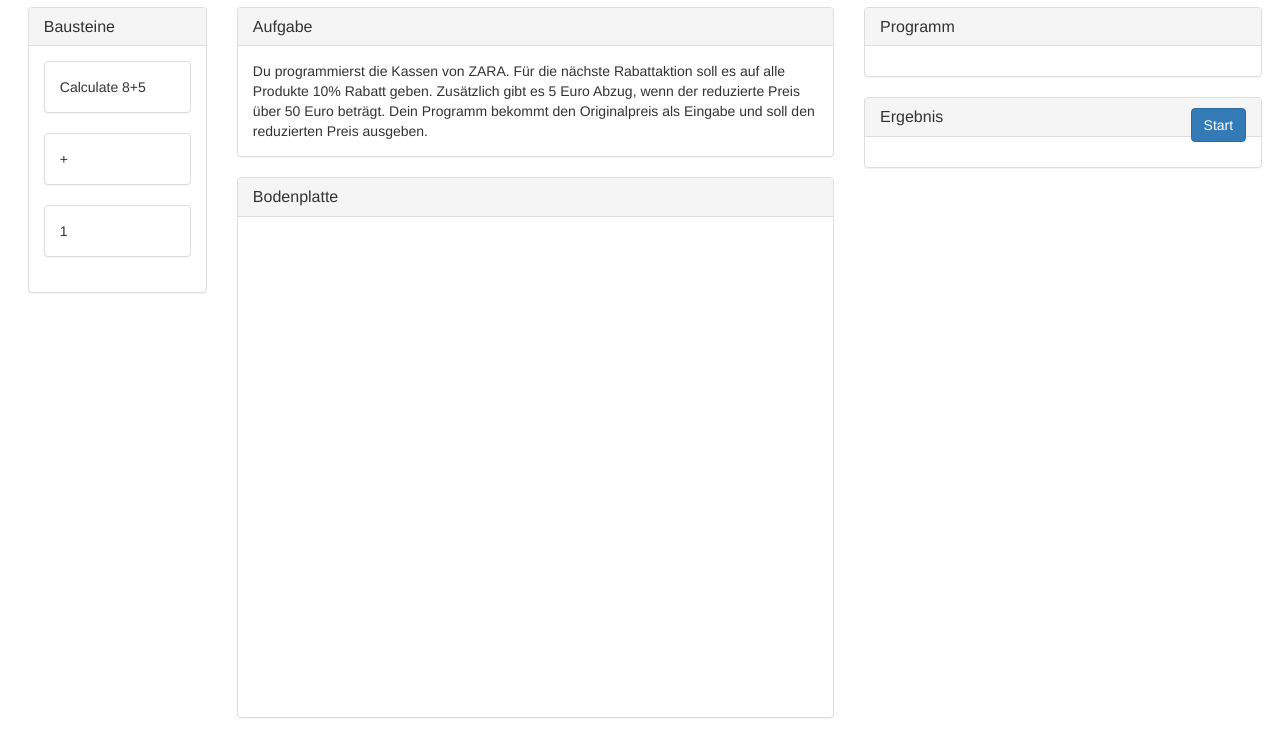
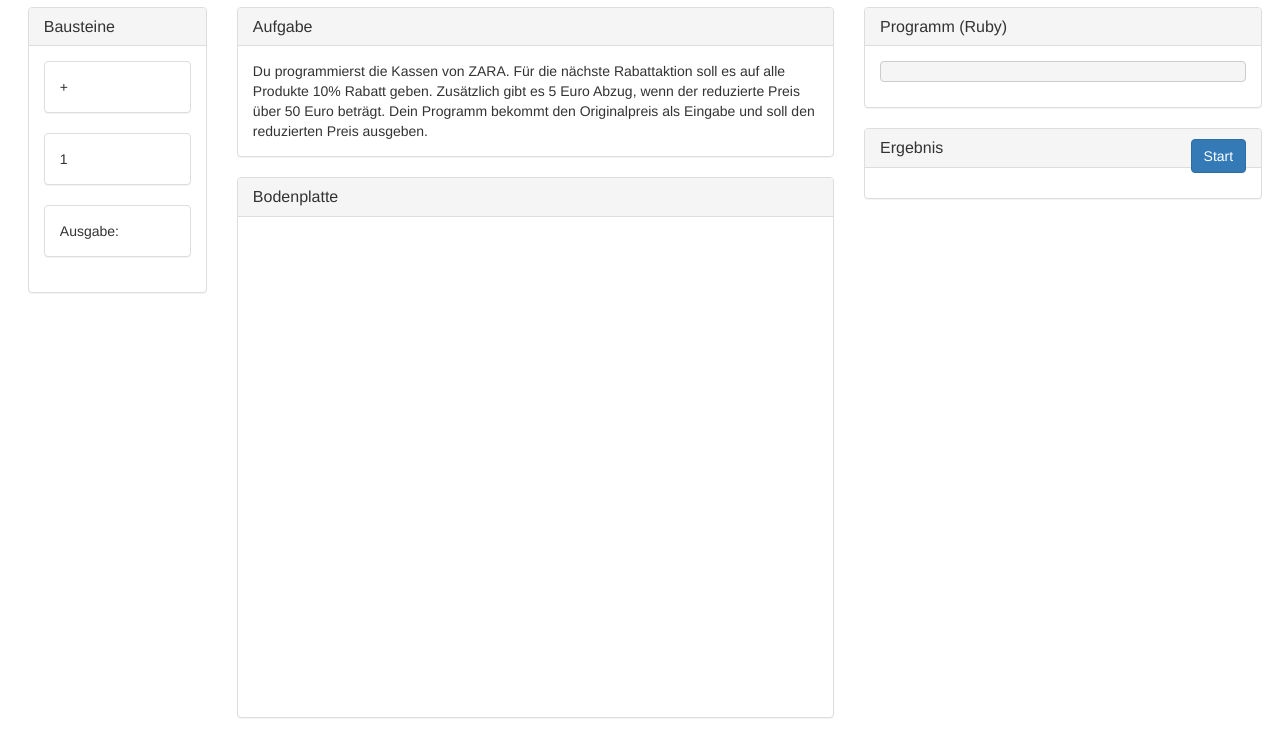
Before and after one commit to junedev/coding-bricks, a website: page public/index.html in a window 1280 px wide. Shown: the part 63-801 px from the top of the page. Drawn offline with nearby package versions, Linux system fonts and the light colour scheme; no server answers.

Commit message:
fix program generation

```diff
--- a/app.js
+++ b/app.js
@@ -8,7 +8,7 @@ app.use(bodyParser.json())
 // index page is also included here
 app.use(express.static('./public'))
 
-app.get('/token', function(req, res) {
+app.get('/token', function (req, res) {
   const hmac = crypto.createHmac('sha256', process.env['REPL_SECRET']);
   const created = new Date().getTime()
   hmac.update(created.toString())
--- a/package.json
+++ b/package.json
@@ -23,10 +23,10 @@
     "express": "^4.14.0"
   },
   "devDependencies": {
+    "eslint": "^3.13.1",
     "eslint-config-standard": "^6.2.1",
     "eslint-plugin-promise": "^3.4.0",
     "eslint-plugin-standard": "^2.0.1",
-    "js-yaml": "^3.7.0",
     "nodemon": "^1.11.0"
   }
 }
--- a/public/client.js
+++ b/public/client.js
@@ -5,52 +5,13 @@ $(function () {
     repl = new ReplitClient("api.repl.it", 80, "ruby", token);
   });
 
-  var templateNode = $.parseHTML('<div class="panel panel-default brick"><div class="panel-body"></div></div>');
-  function showTask(task) {
-    $('#task').text(task.description);
-    task.elements.forEach(function(e){
-      var node = $(templateNode).clone();
-      node.attr("data-code-start", e.codeStart);
-      node.children().first().text(e.text);
-      $('#bricks').append(node);
-    });
-  }
-
-  // Aufgabe 1, Discount
-  var task1 = {
-    description: "Du programmierst die Kassen von ZARA. Für die nächste Rabattaktion soll es auf alle Produkte 10% Rabatt geben. "
-    + "Zusätzlich gibt es 5 Euro Abzug, wenn der reduzierte Preis über 50 Euro beträgt. "
-    + "Dein Programm bekommt den Originalpreis als Eingabe und soll den reduzierten Preis ausgeben.",
-    elements: [
-      {
-        text: "+",
-        codeStart: "+"
-      },
-      {
-        text: "1",
-        codeStart: "1"
-      }
-    ]
-  }
-
-  showTask(task1);
-
-  $(".brick").draggable({
-    revert: "invalid", // when not dropped, the item will revert back to its initial position
-    containment: "document",
-    helper: "clone",
-    zIndex: 10000,
-    appendTo: "body",
-    cursor: "move"
-  });
-
-  var dropArea = $("#drop-area");
+  var dropArea = $("#playground");
   dropArea.droppable({
     accept: ".brick",
     drop: function (event, ui) {
       var copy = ui.draggable.clone();
       dropArea.append(copy);
-      writeCode(copy.data("codeStart"));
+      writeCode();
     }
   });
 
@@ -59,8 +20,11 @@ $(function () {
     runCode($("#program").text());
   })
 
-  function writeCode(code) {
-    $("#program").html(code);
+  function writeCode() {
+    $('#program').text("");
+    $("#playground").children().each(function() {
+      $('#program').append($(this).data("codeStart"));
+    });
   }
 
   function runCode(code) {
@@ -84,4 +48,47 @@ $(function () {
       });
   }
 
+  var dragOptions = {
+    revert: "invalid", // when not dropped, the item will revert back to its initial position
+    containment: "document",
+    helper: "clone",
+    zIndex: 10000,
+    appendTo: "body",
+    cursor: "move"
+  };
+
+  var templateNode = $.parseHTML('<div class="panel panel-default brick"><div class="panel-body"></div></div>');
+  function showTask(task) {
+    $('#task').text(task.description);
+    task.elements.forEach(function (e) {
+      var node = $(templateNode).clone();
+      node.attr("data-code-start", e.codeStart);
+      node.children().first().text(e.text);
+      node.draggable(dragOptions);
+      $('#bricks').append(node);
+    });
+  }
+
+  // Aufgabe 1, Discount
+  var task1 = {
+    description: "Du programmierst die Kassen von ZARA. Für die nächste Rabattaktion soll es auf alle Produkte 10% Rabatt geben. "
+    + "Zusätzlich gibt es 5 Euro Abzug, wenn der reduzierte Preis über 50 Euro beträgt. "
+    + "Dein Programm bekommt den Originalpreis als Eingabe und soll den reduzierten Preis ausgeben.",
+    elements: [
+      {
+        text: "+",
+        codeStart: "+"
+      },
+      {
+        text: "1",
+        codeStart: "1"
+      },
+      {
+        text: "Ausgabe:",
+        codeStart: "puts "
+      }
+    ]
+  }
+
+  showTask(task1);
 });
--- a/public/index.html
+++ b/public/index.html
@@ -23,13 +23,6 @@
             <h3 class="panel-title">Bausteine</h3>
           </div>
           <div class="panel-body" id="bricks">
-
-            <div class="panel panel-default brick" data-code-start="puts 8+5">
-              <div class="panel-body">
-                Calculate 8+5
-              </div>
-            </div>
-
           </div>
         </div>
       </div>
@@ -47,7 +40,7 @@
           <div class="panel-heading">
             <h3 class="panel-title">Bodenplatte</h3>
           </div>
-          <div class="panel-body" id="drop-area">
+          <div class="panel-body" id="playground">
           </div>
         </div>
       </div>
@@ -57,9 +50,9 @@
         <div class="col-md-4">
           <div class="panel panel-default">
             <div class="panel-heading">
-              <h3 class="panel-title">Programm</h3>
+              <h3 class="panel-title">Programm (Ruby)</h3>
             </div>
-            <div class="panel-body" id="program"></div>
+            <div class="panel-body"><pre id="program"></pre></div>
           </div>
 
           <div class="panel panel-default">
@@ -69,9 +62,7 @@
                 <button type="button" class="btn btn-primary pull-right" id="run">Start</button>
               </h3>
             </div>
-            <div class="panel-body" id="result">
-
-            </div>
+            <div class="panel-body" id="result"></div>
           </div>
         </div>
 
--- a/public/style.css
+++ b/public/style.css
@@ -2,11 +2,11 @@
     width: 98%;
 }
 
-#drop-area {
+#playground {
     min-height: 500px;
 }
 
-#drop-area > .brick {
+#playground > .brick {
     max-width: 200px;
     display: inline-block;
     margin-right: 10px;
```
Also changed, not shown: 2 other files.
